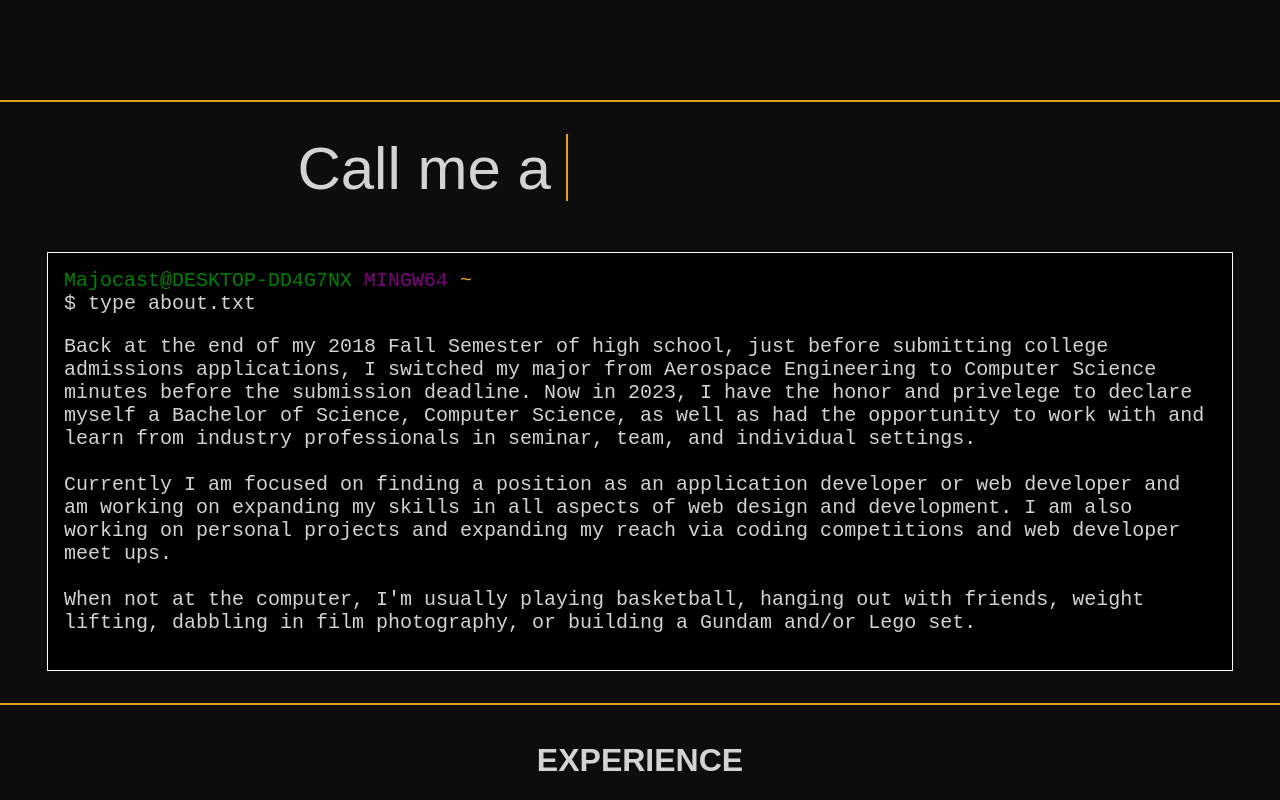
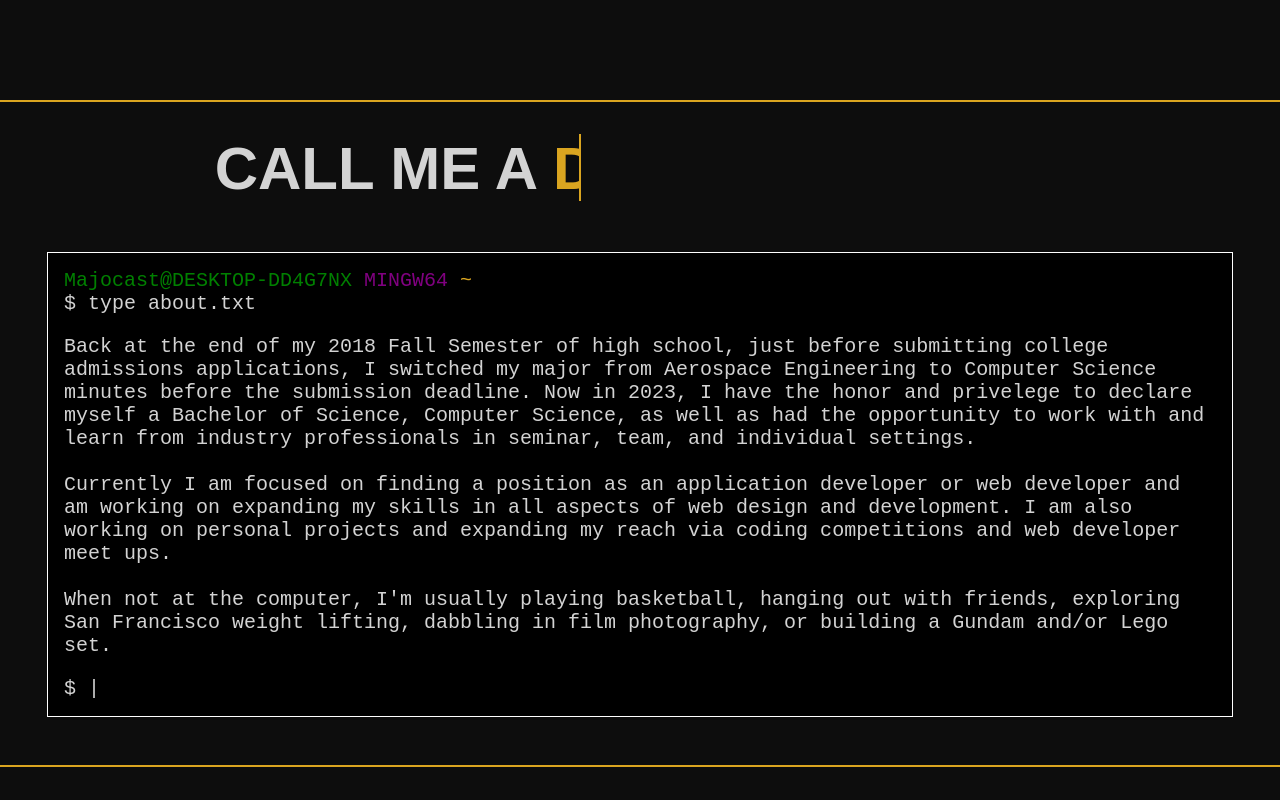
Before and after one commit to majocast/personal-website, a React (Create React App) app in the folder personal-website/: page / in a window 1280 px wide. Shown: the part 840-1640 px from the top of the page. Built offline with nearby package versions, Linux system fonts and the light colour scheme.

Commit message:
changes to font consistency -> experience

```diff
--- a/personal-website/src/pages/About.tsx
+++ b/personal-website/src/pages/About.tsx
@@ -24,12 +24,12 @@ function About() {
   return (
     <Wrapper id='about'>
       <div className='textWrapper'>
-        <div className='staticTxt'>Call me a</div>
+        <div className='staticTxt'>CALL ME A</div>
         <ul className='dynamicTxts'>
-          <li><span>UI/UX Designer</span></li>
-          <li><span>Developer</span></li>
-          <li><span>NBA Lover</span></li>
-          <li><span>Photographer</span></li>
+          <li><span>UI/UX DESIGNER</span></li>
+          <li><span>DEVELOPER</span></li>
+          <li><span>NBA LOVER</span></li>
+          <li><span>PHOTOGRAPHER</span></li>
         </ul>
       </div>
       <div className='about-container'>
@@ -60,9 +60,10 @@ function About() {
           working on personal projects and expanding my reach via coding competitions and web developer
           meet ups.
           <br/><br/>
-          When not at the computer, I'm usually playing basketball, hanging out with friends, weight
-          lifting, dabbling in film photography, or building a Gundam and/or Lego set.
+          When not at the computer, I'm usually playing basketball, hanging out with friends, exploring San Francisco
+          weight lifting, dabbling in film photography, or building a Gundam and/or Lego set.
         </p>
+        <span>$ |<br /></span>
       </div>
     </Wrapper>
   );
--- a/personal-website/src/styles/About.css
+++ b/personal-website/src/styles/About.css
@@ -4,7 +4,7 @@
   justify-content: center;
   align-items: center;
   margin: 1rem;
-  margin-bottom: 2rem;
+  margin-bottom: 3rem;
   padding: 1rem;
   width: 90%;
   border: 1px solid white;
@@ -39,7 +39,7 @@
 .textWrapper .staticTxt {
   color: lightgray;
   font-size: 60px;
-  font-weight: 400;
+  font-weight: 700;
 }
 
 .textWrapper .dynamicTxts {
@@ -57,7 +57,7 @@
   color: goldenrod;
   list-style: none;
   font-size: 60px;
-  font-weight: 500;
+  font-weight: 700;
   animation: slide 16s steps(4) infinite;
   animation-delay: 2s;
 }
--- a/personal-website/src/styles/Experience.css
+++ b/personal-website/src/styles/Experience.css
@@ -1,6 +1,10 @@
 @keyframes fadeIn {
   from {opacity: 0%;}
   to {opacity: 100%;}
+}
+
+#experience h1 {
+  font-size: 60px;
 }
 
 .exper-container {
```
